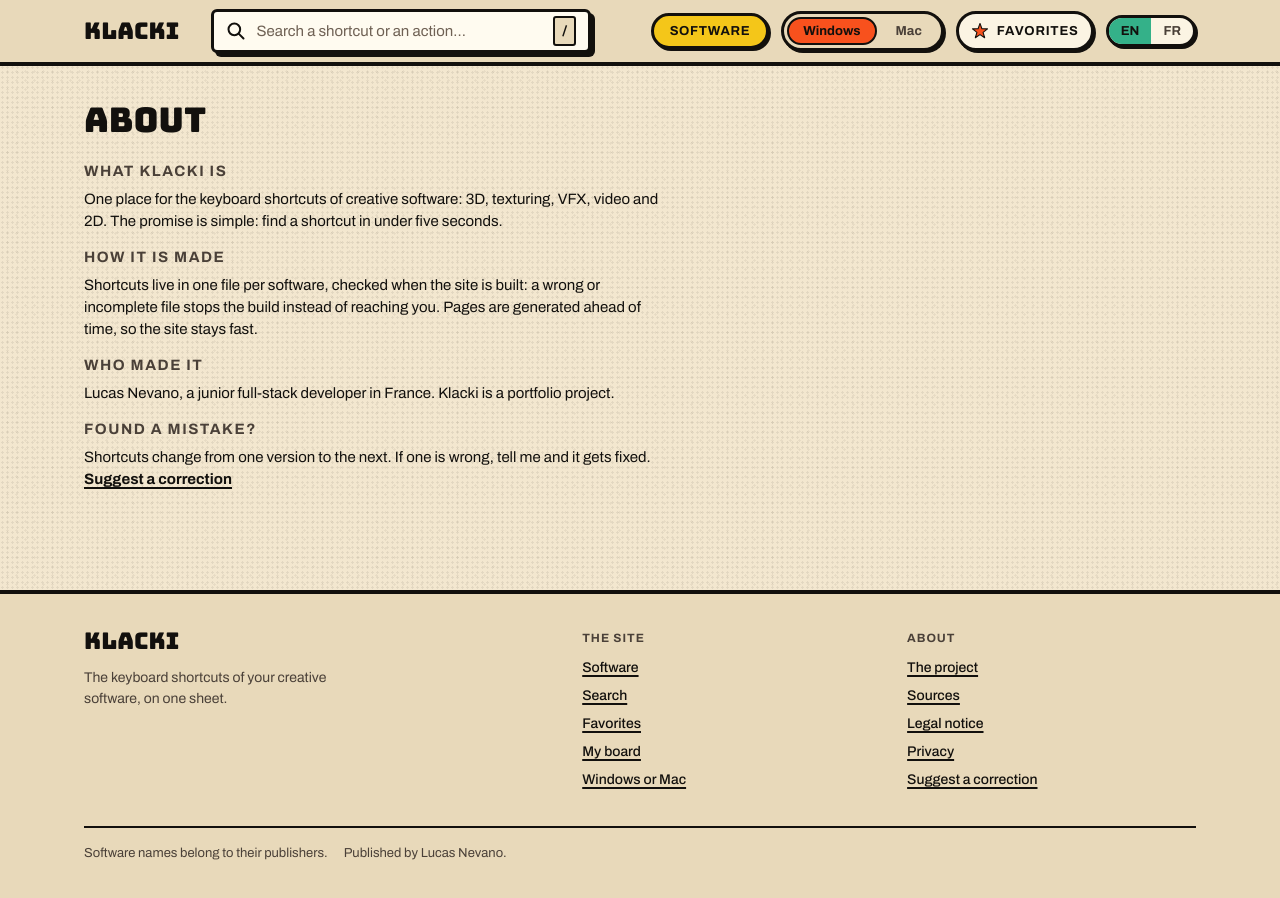
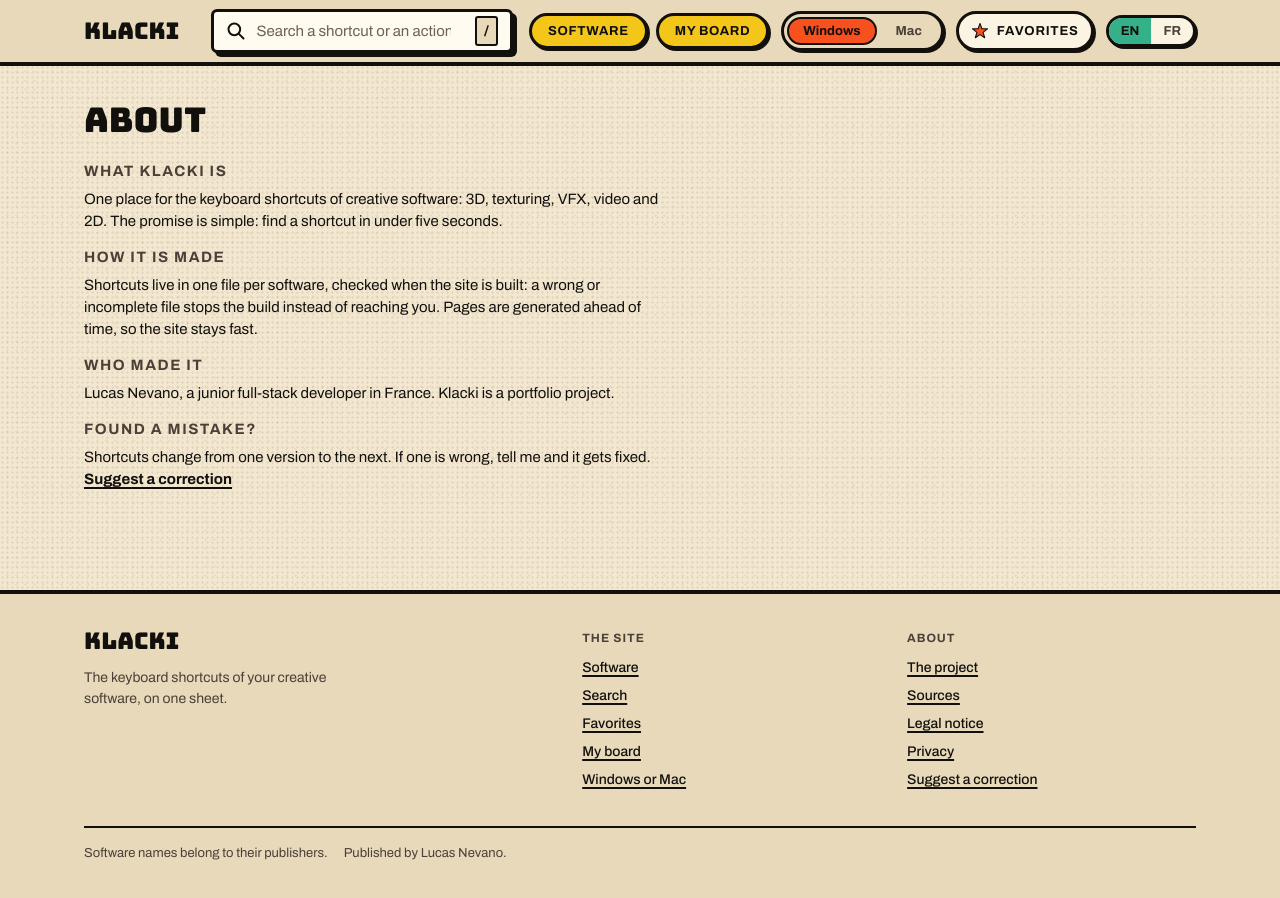
Before and after one commit to LucasN-ux/Kclacki, a Next.js app: page /en/about in a window 1280 px wide. Shown: the top 898 px of the page. Built offline with nearby package versions, Linux system fonts and the light colour scheme; no server answers.

Commit message:
Put My board in the header, next to the catalogue

```diff
--- a/src/components/features/BoardView.module.css
+++ b/src/components/features/BoardView.module.css
@@ -42,7 +42,8 @@
   cursor: pointer;
 }
 
-.chip:hover:not(:disabled) {
+/* Only an unticked chip lights up: a ticked one stays green under the finger. */
+.chip[aria-pressed="false"]:hover:not(:disabled) {
   background: var(--yellow);
 }
 
--- a/src/components/ui/SiteChrome.tsx
+++ b/src/components/ui/SiteChrome.tsx
@@ -7,9 +7,13 @@
 import { getDictionary } from "@/i18n";
 import styles from "./SiteChrome.module.css";
 
-// The header carries the one link people came for. Windows or Mac, the
-// sources and the project are read once, so they live in the footer.
-const NAV = [{ path: "/software", label: "catalogue" }] as const;
+// The header carries the two places people come back to: the catalogue and
+// their board. Windows or Mac, the sources and the project are read once, so
+// they live in the footer.
+const NAV = [
+  { path: "/software", label: "catalogue" },
+  { path: "/board", label: "board" },
+] as const;
 
 export function SiteHeader({
   locale,
--- a/src/i18n/en.json
+++ b/src/i18n/en.json
@@ -10,6 +10,7 @@
     "language": "Language",
     "skipToContent": "Skip to content",
     "catalogue": "Software",
+    "board": "My board",
     "platforms": "Windows or Mac",
     "sources": "Sources",
     "about": "The project",
--- a/src/i18n/fr.json
+++ b/src/i18n/fr.json
@@ -10,6 +10,7 @@
     "language": "Langue",
     "skipToContent": "Aller au contenu",
     "catalogue": "Logiciels",
+    "board": "Mon tableau",
     "platforms": "Windows ou Mac",
     "sources": "Sources",
     "about": "Le projet",
```
